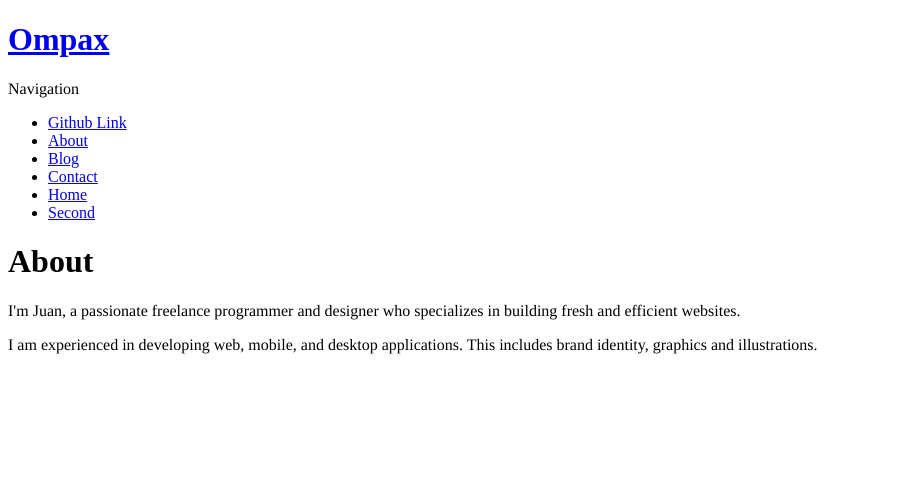
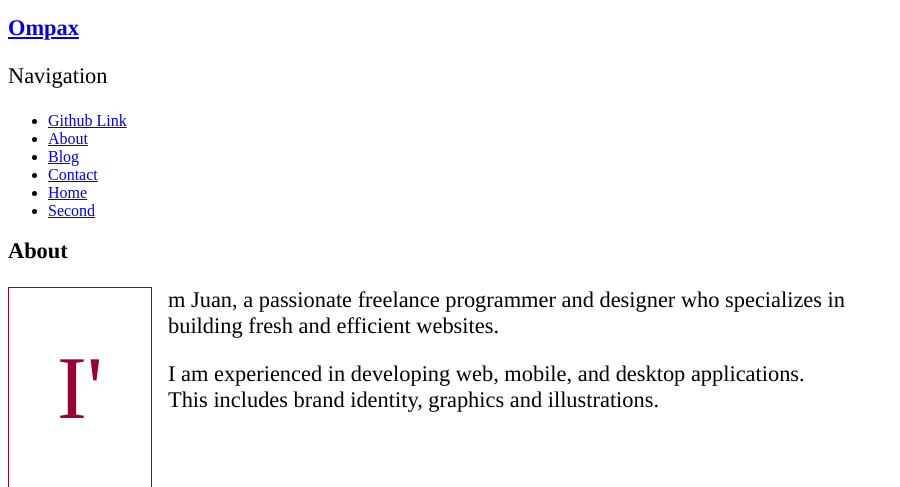
Before and after one commit to JGallardo4/ompax, an Eleventy site: page src/about.liquid in a window 1280 px wide. Shown: the top 487 px of the page, without its empty margins (0-900 px from the left). Built offline with nearby package versions, Linux system fonts and the light colour scheme; Eleventy itself is replaced by a stand-in of ours; files that its build step writes are made by us from their sources; a web font is replaced by a local one.

Commit message:
Add drop caps

```diff
--- a/src/_includes/scss/styles.scss
+++ b/src/_includes/scss/styles.scss
@@ -34,6 +34,17 @@
     font-style: normal;
 }
 
+:root {
+    // Font sizes
+    --dog: 1.4rem;
+    // Font weights
+    --light: 300;
+    --regular: 400;
+    --semi-bold: 600;
+    --bold: 700;
+    --black: 900;
+}
+
 h2 {
     font-family: BruphyText, Times, serif;
     font-weight: 600;
@@ -42,6 +53,29 @@ h2 {
 
 p {
     font-family: BruphyText, Times, serif;
-    font-weight: 400;
+    font-weight: var(--regular);
     font-style: normal;
+    font-size: var(--dog);
 }
+
+h1, h2, h3, h4 {
+    font-family: BruphyText, Times, serif;
+    font-weight: var(--bold);
+    font-style: normal;
+    font-size: var(--dog);
+}
+
+// Drop caps
+article > p:first-of-type::first-letter {
+  color: #903;
+  font-size: 400%;
+  padding: 3rem;
+  border: #903 solid 1px;
+  margin-right: 1rem;
+  float: left;
+}
+
+// Characters per line
+h1, h2, h3, h4, p {
+    max-width: 75ch;
+}
--- a/src/about.liquid
+++ b/src/about.liquid
@@ -7,6 +7,7 @@ layout: layouts/base.liquid
 permalink: about.html
 ---
 
+<article>
   <h1>{{ title }}</h1>
 
   <p>
@@ -17,3 +18,4 @@ permalink: about.html
     I am experienced in developing web, mobile, and desktop applications. This
     includes brand identity, graphics and illustrations.
   </p>
+</article>
```
Also changed, not shown: 1 other file. Lines whose indentation alone changed are shown as unchanged.
